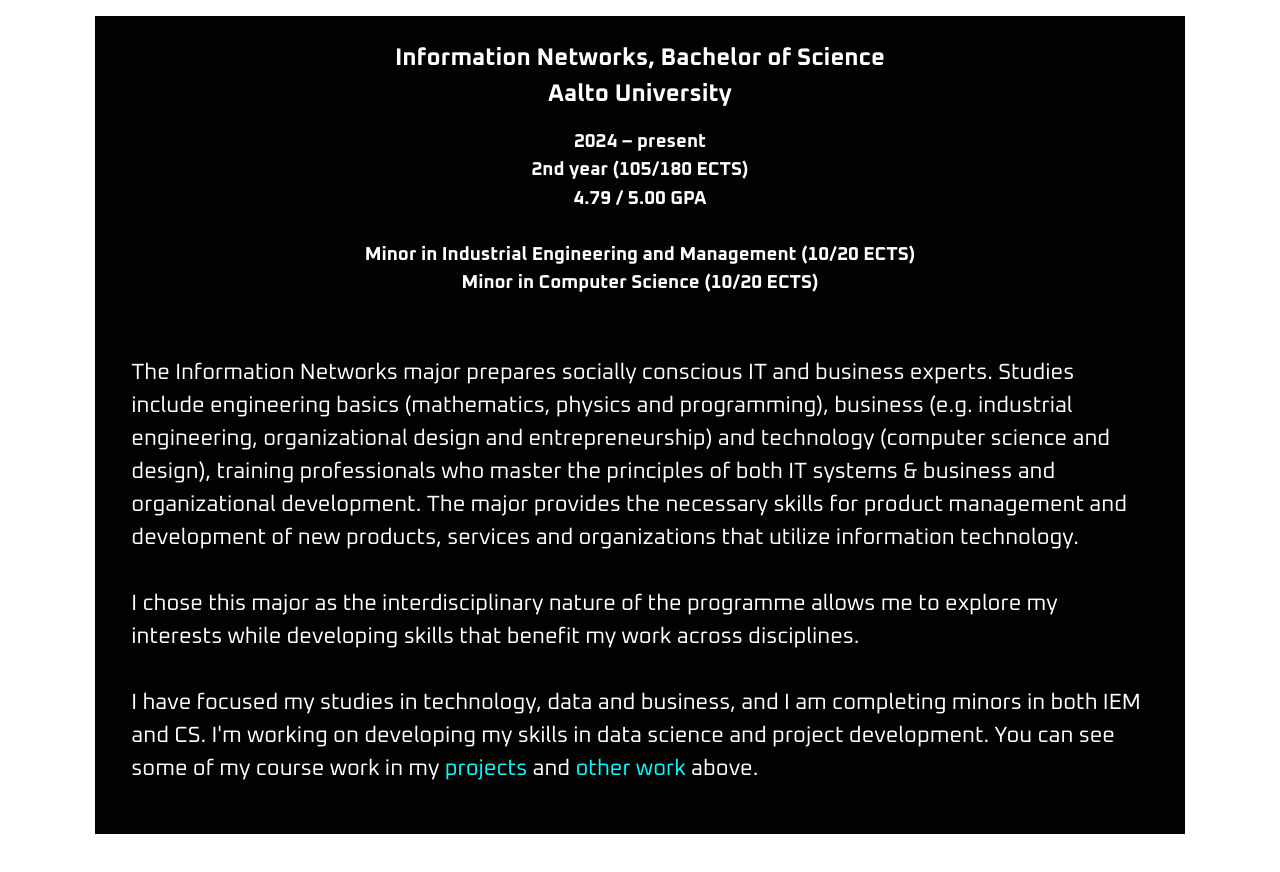
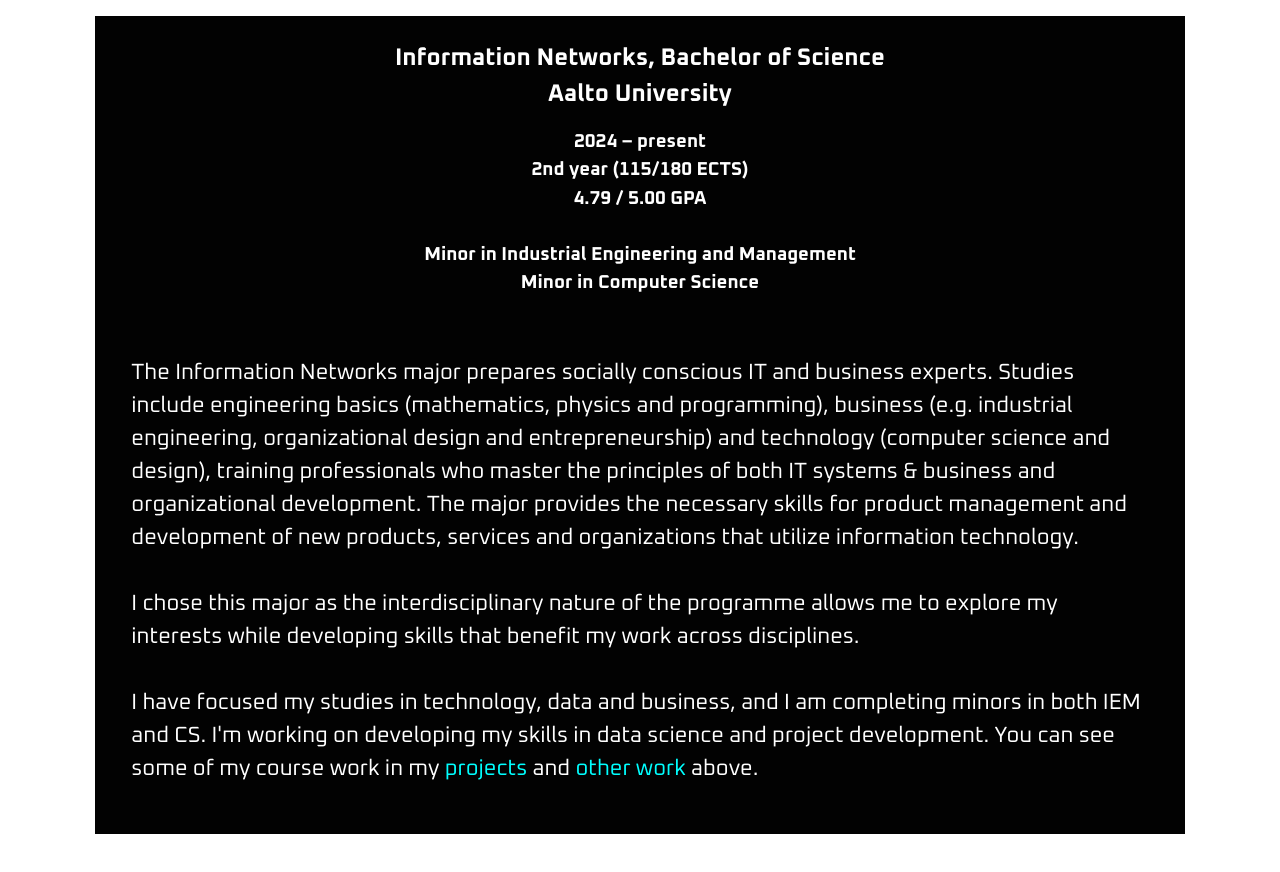
Before and after one commit to silentwinter0/portfolio, a React (Vite) app: page / in a window 1280 px wide. Shown: the part 3760-4632 px from the top of the page. Built offline with nearby package versions, Linux system fonts and the light colour scheme.

Commit message:
Updated credit count

```diff
--- a/src/pages/FrontPage.jsx
+++ b/src/pages/FrontPage.jsx
@@ -52,13 +52,13 @@ function FrontPage() {
               <>
                 2024 – present
                 <br/>
-                2nd year (105/180 ECTS)
+                2nd year (115/180 ECTS)
                 <br/>
                 4.79 / 5.00 GPA
                 <br/><br/>
-                Minor in Industrial Engineering and Management (10/20 ECTS)
+                Minor in Industrial Engineering and Management
                 <br/>
-                Minor in Computer Science (10/20 ECTS)
+                Minor in Computer Science
                 <br/><br/>
               </>}
               content={
```
